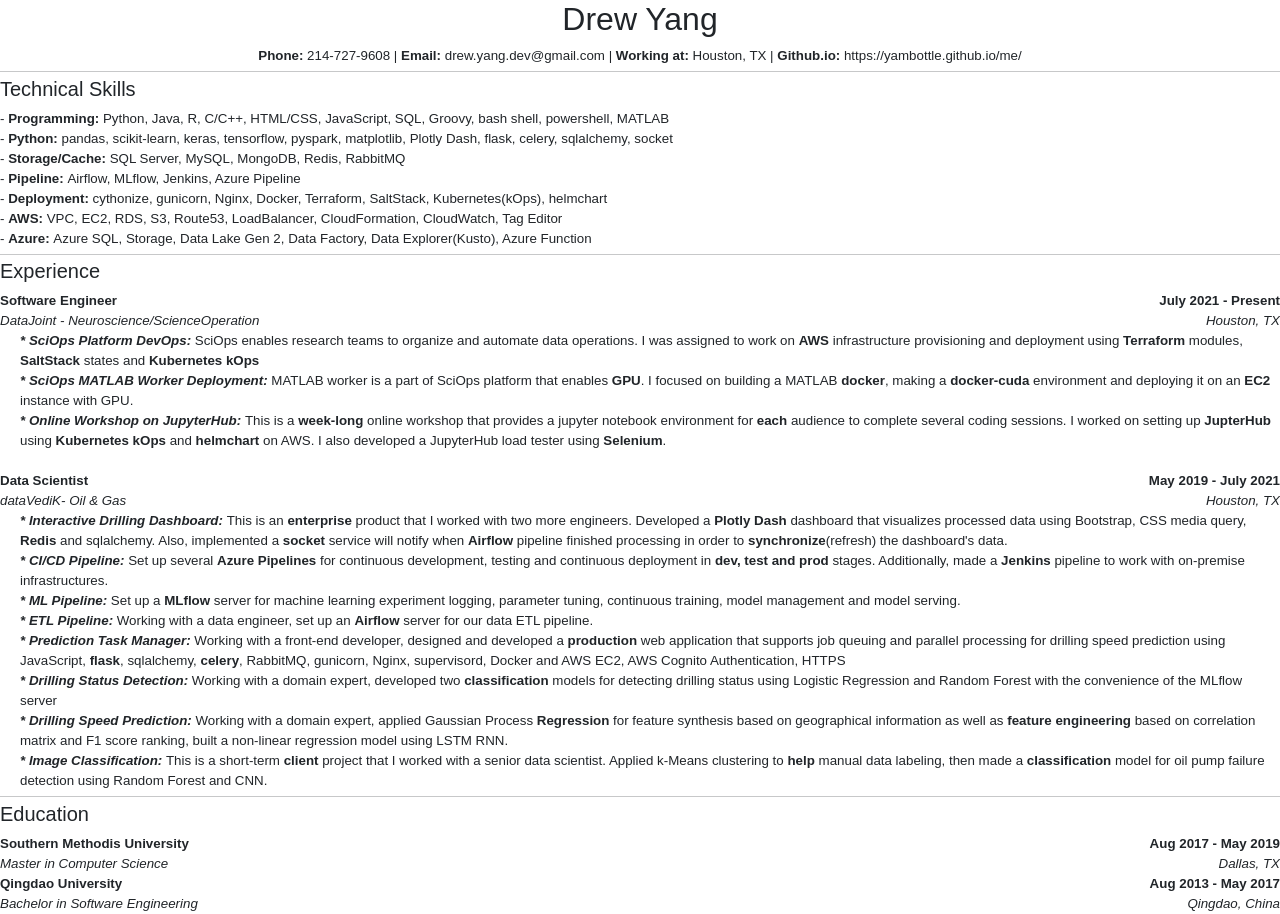
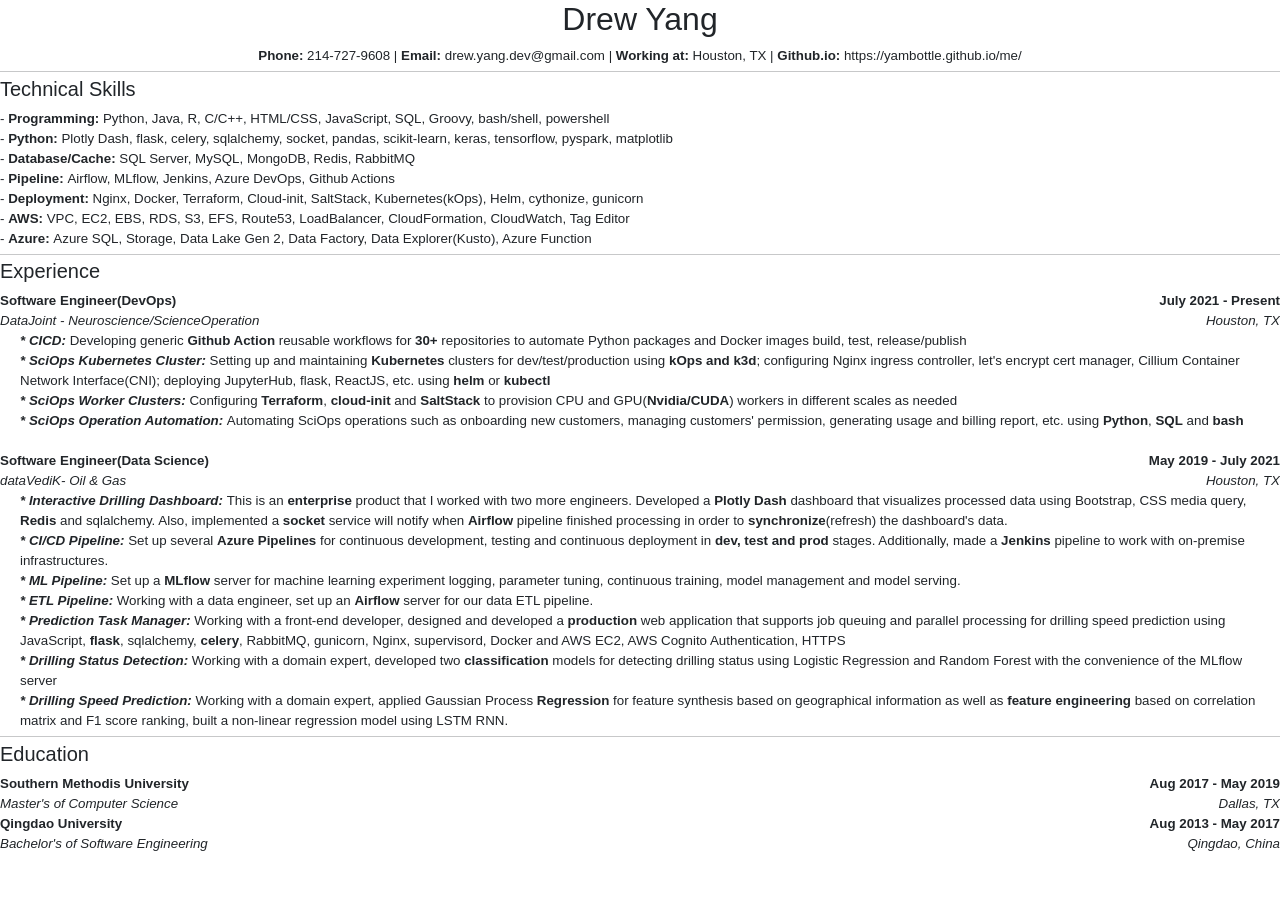
Before and after one commit to yambottle/me, a Jekyll site: the page built from printer-friendly.html, in a window 1280 px wide. Built offline with Jekyll 4.4.1, drawn with Linux system fonts in a browser that asks for light colours.

Commit message:
feat: ✨ update resume

```diff
--- a/printer-friendly.html
+++ b/printer-friendly.html
@@ -19,20 +19,20 @@
 
     <div>
         <h5>Technical Skills</h5>
-        <div>- <b>Programming: </b>Python, Java, R, C/C++, HTML/CSS, JavaScript, SQL, Groovy, bash shell, powershell, MATLAB</div>
-        <div>- <b>Python: </b>pandas, scikit-learn, keras, tensorflow, pyspark, matplotlib, Plotly Dash, flask, celery, sqlalchemy, socket</div>
-        <div>- <b>Storage/Cache: </b>SQL Server, MySQL, MongoDB, Redis, RabbitMQ </div>
-        <div>- <b>Pipeline: </b>Airflow, MLflow, Jenkins, Azure Pipeline</div>
-        <div>- <b>Deployment: </b>cythonize, gunicorn, Nginx, Docker, Terraform, SaltStack, Kubernetes(kOps), helmchart</div>
-        <div>- <b>AWS: </b>VPC, EC2, RDS, S3, Route53, LoadBalancer, CloudFormation, CloudWatch, Tag Editor</div>
-        <div>- <b>Azure: </b>Azure SQL, Storage, Data Lake Gen 2, Data Factory, Data Explorer(Kusto), Azure Function </div>
+        <div>- <b>Programming: </b>Python, Java, R, C/C++, HTML/CSS, JavaScript, SQL, Groovy, bash/shell, powershell</div>
+        <div>- <b>Python: </b>Plotly Dash, flask, celery, sqlalchemy, socket, pandas, scikit-learn, keras, tensorflow, pyspark, matplotlib</div>
+        <div>- <b>Database/Cache: </b>SQL Server, MySQL, MongoDB, Redis, RabbitMQ</div>
+        <div>- <b>Pipeline: </b>Airflow, MLflow, Jenkins, Azure DevOps, Github Actions</div>
+        <div>- <b>Deployment: </b>Nginx, Docker, Terraform, Cloud-init, SaltStack, Kubernetes(kOps), Helm, cythonize, gunicorn</div>
+        <div>- <b>AWS: </b>VPC, EC2, EBS, RDS, S3, EFS, Route53, LoadBalancer, CloudFormation, CloudWatch, Tag Editor</div>
+        <div>- <b>Azure: </b>Azure SQL, Storage, Data Lake Gen 2, Data Factory, Data Explorer(Kusto), Azure Function</div>
     </div>
     <hr>
 
     <div>
         <h5>Experience</h5>
         <div class="space-between bold-text">
-            <div>Software Engineer</div>
+            <div>Software Engineer(DevOps)</div>
             <div>July 2021 - Present</div>
         </div>
         <div class="space-between italic-text">
@@ -41,19 +41,22 @@
         </div>
         <div class="content-padding-left">
             <div>
-                <b class="italic-text">* SciOps Platform DevOps: </b>SciOps enables research teams to organize and automate data operations. I was assigned to work on <b>AWS</b> infrastructure provisioning and deployment using <b>Terraform</b> modules, <b>SaltStack</b> states and <b>Kubernetes kOps</b>
+                <b class="italic-text">* CICD: </b>Developing generic <b>Github Action</b> reusable workflows for <b>30+</b> repositories to automate Python packages and Docker images build, test, release/publish
             </div>
             <div>
-                <b class="italic-text">* SciOps MATLAB Worker Deployment: </b>MATLAB worker is a part of SciOps platform that enables <b>GPU</b>. I focused on building a MATLAB <b>docker</b>, making a <b>docker-cuda</b> environment and deploying it on an <b>EC2</b> instance with GPU.
+                <b class="italic-text">* SciOps Kubernetes Cluster: </b>Setting up and maintaining <b>Kubernetes</b> clusters for dev/test/production using <b>kOps and k3d</b>; configuring Nginx ingress controller, let's encrypt cert manager, Cillium Container Network Interface(CNI); deploying JupyterHub, flask, ReactJS, etc. using <b>helm</b> or <b>kubectl</b>
             </div>
             <div>
-                <b class="italic-text">* Online Workshop on JupyterHub: </b>This is a <b>week-long</b> online workshop that provides a jupyter notebook environment for <b>each</b> audience to complete several coding sessions. I worked on setting up <b>JupterHub</b> using <b>Kubernetes kOps</b> and <b>helmchart</b> on AWS. I also developed a JupyterHub load tester using <b>Selenium</b>.
+                <b class="italic-text">* SciOps Worker Clusters: </b>Configuring <b>Terraform</b>, <b>cloud-init</b> and <b>SaltStack</b> to provision CPU and GPU(<b>Nvidia/CUDA</b>) workers in different scales as needed
+            </div>
+            <div>
+                <b class="italic-text">* SciOps Operation Automation: </b>Automating SciOps operations such as onboarding new customers, managing customers' permission, generating usage and billing report, etc. using <b>Python</b>, <b>SQL</b> and <b>bash</b>
             </div>
         </div>
         <br>
 
         <div class="space-between bold-text">
-            <div>Data Scientist</div>
+            <div>Software Engineer(Data Science)</div>
             <div>May 2019 - July 2021</div>
         </div>
         <div class="space-between italic-text">
@@ -82,9 +85,9 @@
             <div>
                 <b class="italic-text">* Drilling Speed Prediction: </b>Working with a domain expert, applied Gaussian Process <b>Regression</b> for feature synthesis based on geographical information as well as <b>feature engineering</b> based on correlation matrix and F1 score ranking, built a non-linear regression model using LSTM RNN.
             </div>
-            <div>
+            <!-- <div>
                 <b class="italic-text">* Image Classification: </b>This is a short-term <b>client</b> project that I worked with a senior data scientist. Applied k-Means clustering to <b>help</b> manual data labeling, then made a <b>classification</b> model for oil pump failure detection using Random Forest and CNN.
-            </div>
+            </div> -->
         </div>
 
         <!-- <div class="space-between bold-text">
@@ -119,7 +122,7 @@
             <div>Aug 2017 - May 2019</div>
         </div>
         <div class="space-between italic-text">
-            <div>Master in Computer Science</div>
+            <div>Master's of Computer Science</div>
             <div>Dallas, TX</div>
         </div>
         <div class="space-between bold-text">
@@ -127,7 +130,7 @@
             <div>Aug 2013 - May 2017</div>
         </div>
         <div class="space-between italic-text">
-            <div>Bachelor in Software Engineering</div>
+            <div>Bachelor's of Software Engineering</div>
             <div>Qingdao, China</div>
         </div>
     </div>
```
Also changed, not shown: Gemfile.lock, README.md, 2 other files.
